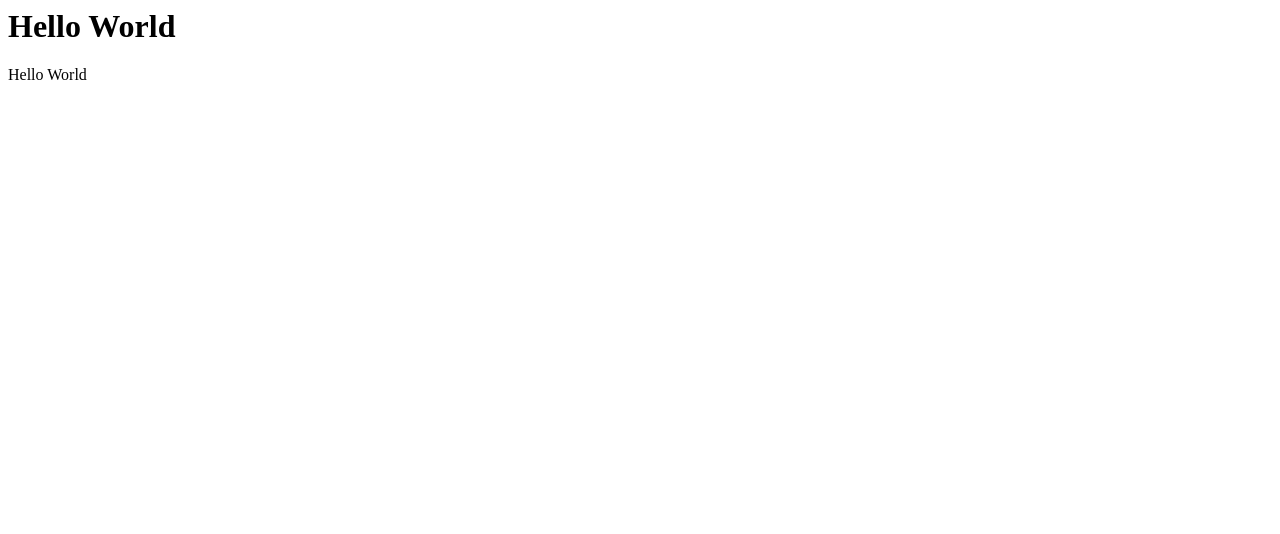
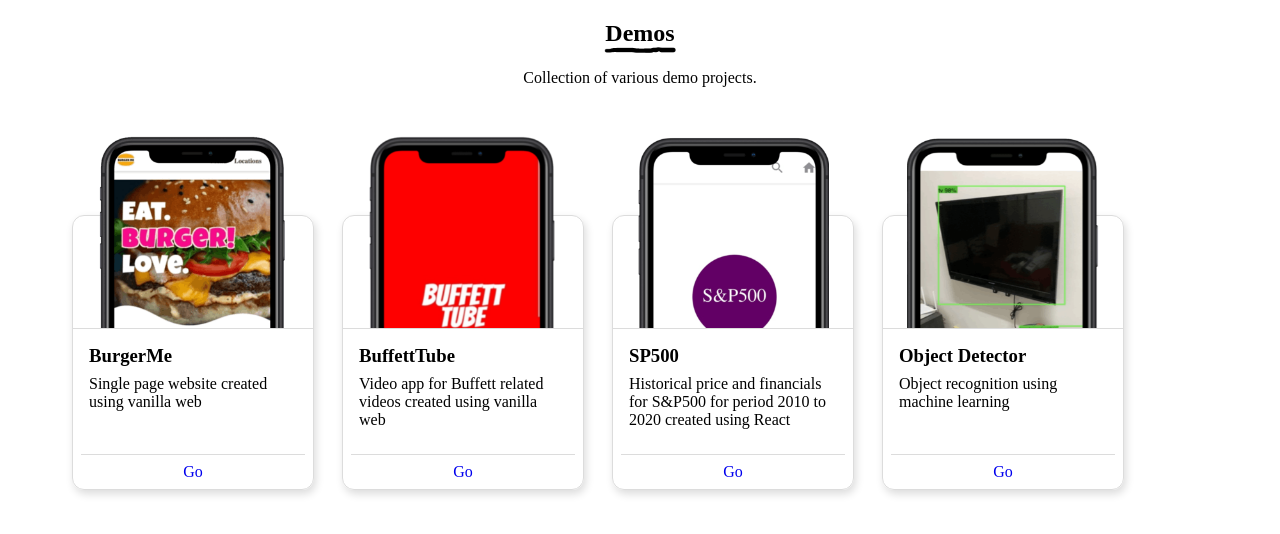
Before and after one commit to siewcode/siewcode.github.io, a plain HTML site: page index.html in a window 1280 px wide. Drawn offline with Linux system fonts and the light colour scheme.

Commit message:
Add demo section to homepage
- Add demo section consisting of demo carousels linking to demos
- Add favicon

```diff
--- a/index.html
+++ b/index.html
@@ -1,9 +1,25 @@
-<html>
-    <head>
-        <title>Siewcode</title>
-    </head>
-    <body>
-        <h1>Hello World</h1>
-        <p>Hello World</p>
-    </body>
+<!DOCTYPE html>
+<html lang="en">
+<head>
+  <meta charset="UTF-8">
+  <meta http-equiv="X-UA-Compatible" content="IE=edge">
+  <meta name="viewport" content="width=device-width, initial-scale=1.0">
+
+  <link rel="icon" type="image/x-icon" href="favicon.ico">
+  <link rel="stylesheet" href="main.css">
+  <title>siewcode</title>
+</head>
+<body>
+  <main>
+    <section>
+      <div class="demo-description">
+        <h2>Demos</h2>
+        <img src="assets/img/rough-annotation-1.png" class="rough-annotation">
+        <p>Collection of various demo projects.</p>
+      </div>
+      <div class="scroll-carousel" id="demo-carousel"></div>
+    </section>
+  </main>
+  <script type="module" src="main.js"></script>
+</body>
 </html>
--- /dev/null
+++ b/main.css
@@ -0,0 +1,125 @@
+/* Preflight */
+:root {
+  /* Safari fixes */
+  /* Fix abrupt increase in font size in iOS landscape */
+  -webkit-text-size-adjust: 100%;
+  /* Remove Safari gray bg when clicking link  */
+  -webkit-tap-highlight-color: transparent;
+}
+
+body {
+  margin: 0;
+  box-sizing: border-box;
+}
+
+/*
+  DEMO SECTION
+*/
+
+/*
+  Section Description
+*/
+.demo-description {
+  margin: 1rem auto;
+  margin-bottom: 3rem;
+  max-width: 40rem;
+  text-align: center;
+}
+
+.demo-description > h2 {
+  /* Make rough notation appear closer */
+  margin-bottom: -0.25rem;
+}
+
+.demo-description .rough-annotation {
+  /* Move is close to heading */
+  width: 5rem;
+}
+
+.demo-description > p {
+  margin-top: 0.5rem;
+}
+
+/*
+  Scroll Carousel
+*/
+.scroll-carousel {
+  width: 90%;
+  margin: auto;
+
+  display: flex;
+  flex-wrap: nowrap;
+  overflow-x: auto;
+
+  scroll-snap-type: x mandatory;
+
+  gap: 0.75rem;
+}
+
+.scroll-carousel-item-container {
+  scroll-snap-align: center;
+}
+
+/*
+  Project Card
+*/
+.project-card {
+  /* Has no intrinsic size but based on element inside */
+  border: 1px solid gainsboro;
+  border-radius: 12px;
+  /* Shadow */
+  box-shadow: 2px 4px 8px gainsboro;
+  /* Stop element from spanning whole width */
+  display: inline-flex;
+  flex-direction: column;
+  align-items: center;
+  /* Make space for other cards */
+  margin: 1rem 0.5rem;
+  /* Make space for jutting image */
+  margin-top: 5rem;
+}
+
+/* Image part */
+.project-card img {
+  width: 12rem;
+  /* Jut image out */
+  margin-top: -5rem;
+}
+
+/* Text part */
+.project-card > .text-container {
+  /* Text container width height is fixed */
+  width: 14rem;
+  height: 9rem;
+  display: flex;
+  flex-direction: column;
+  border-top: 1px solid gainsboro;
+  padding: 0.5rem;
+}
+
+.project-card main {
+  /* Text container has fixed height. main will change to fill height */
+  flex-grow: 1;
+  padding: 0.5rem;
+}
+
+.project-card h3, p {
+  /* Remove defaults */
+  margin: 0;
+  padding: 0;
+}
+
+.project-card p {
+  margin-top: 0.5rem;
+}
+
+.project-card footer {
+  text-align: center;
+  padding-top: 0.5rem;
+  border-top: 1px solid gainsboro;
+}
+
+.project-card a {
+  /* Remove defaults */
+  text-decoration: none;
+}
--- /dev/null
+++ b/main.js
@@ -0,0 +1,46 @@
+const demoCarousel = document.getElementById('demo-carousel')
+
+/*
+  Components
+ */
+
+function ProjectCard({title, desc, imgSrc, demoLink}) {
+  return `
+  <div class="project-card">
+    <img src="${imgSrc}" />
+    <div class="text-container">
+      <main>
+        <h3>${title}</h3>
+        <p>${desc}</p>
+      </main>
+      <footer>
+        <a href="${demoLink}">Go</a>
+      </footer>
+    </div>
+  </div>
+  `
+}
+
+/*
+  Init
+ */
+function generateDemoCarouselItems(carouselEl, projects) {
+  let carouselItems = ''
+  projects.forEach(project => {
+    const carouselItem = `
+      <article class="scroll-carousel-item-container">
+        ${ProjectCard(project)}
+      </article>
+    `
+    carouselItems += carouselItem
+  })
+  carouselEl.innerHTML = carouselItems
+}
+
+async function init() {
+  // Fetch list of carousel items
+  const projects = await fetch('../projects.json').then(r => r.json())
+  generateDemoCarouselItems(demoCarousel, projects)
+}
+
+window.addEventListener('load', init)
--- /dev/null
+++ b/projects.json
@@ -0,0 +1,26 @@
+[
+  {
+    "title": "BurgerMe",
+    "desc": "Single page website created using vanilla web",
+    "imgSrc": "./assets/img/burgerme-300x300.png",
+    "demoLink": "https://siewcode.github.io/demos/burgerme/"
+  },
+  {
+    "title": "BuffettTube",
+    "desc": "Video app for Buffett related videos created using vanilla web",
+    "imgSrc": "./assets/img/buffetttube-300x300.png",
+    "demoLink": "https://siewcode.github.io/demos/buffetttube/"
+  },
+  {
+    "title": "SP500",
+    "desc": "Historical price and financials for S&P500 for period 2010 to 2020 created using React",
+    "imgSrc": "./assets/img/sp500-300x300.png",
+    "demoLink": "https://siewcode.github.io/demos/sp500/"
+  },
+  {
+    "title": "Object Detector",
+    "desc": "Object recognition using machine learning",
+    "imgSrc": "./assets/img/objdetect-300x300.png",
+    "demoLink": "https://siewcode.github.io/demos/objdetect/"
+  }
+]
```
Also changed, not shown: assets/img/buffetttube-300x300.png (added), assets/img/burgerme-300x300.png (added), assets/img/objdetect-300x300.png (added), assets/img/rough-annotation-1.png (added), assets/img/sp500-300x300.png (added), favicon.ico (added).
